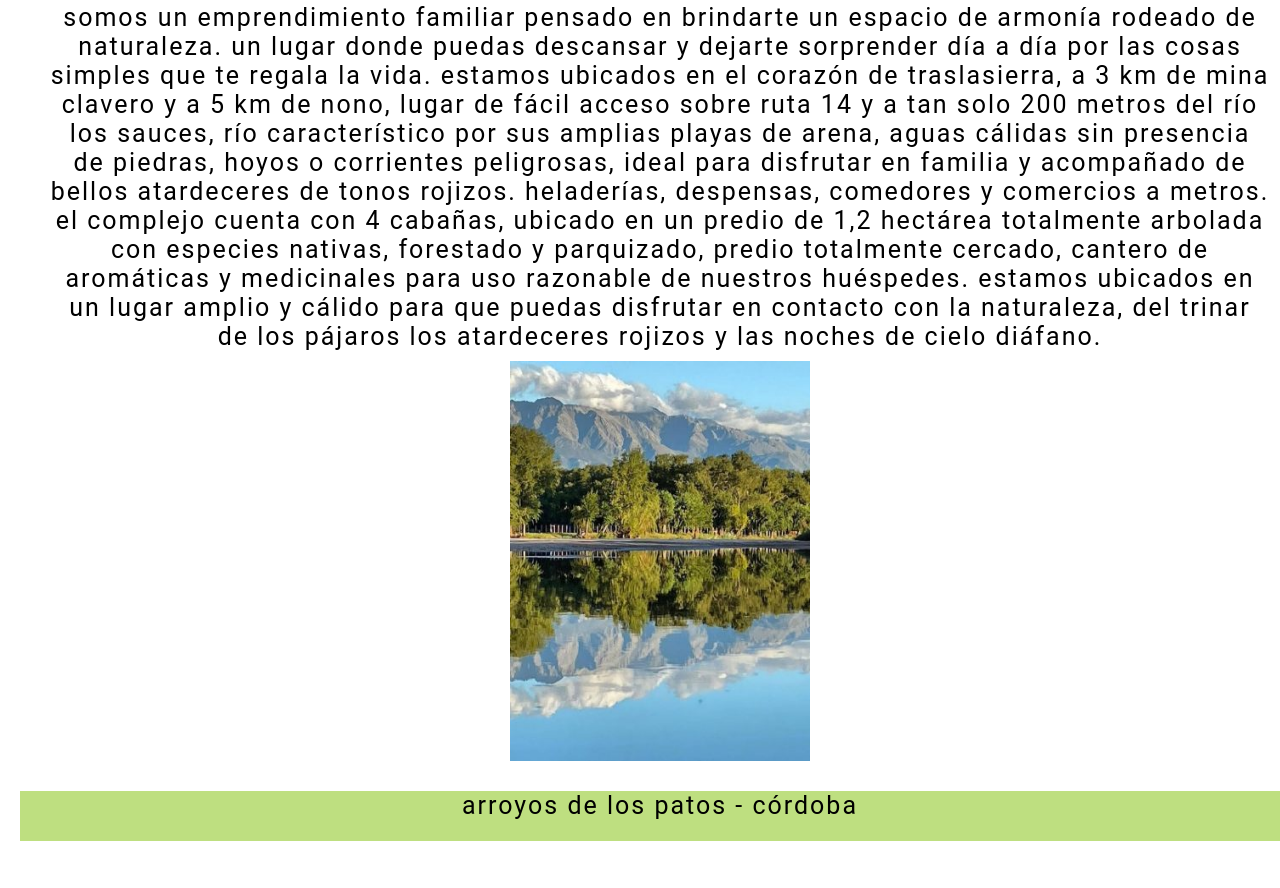
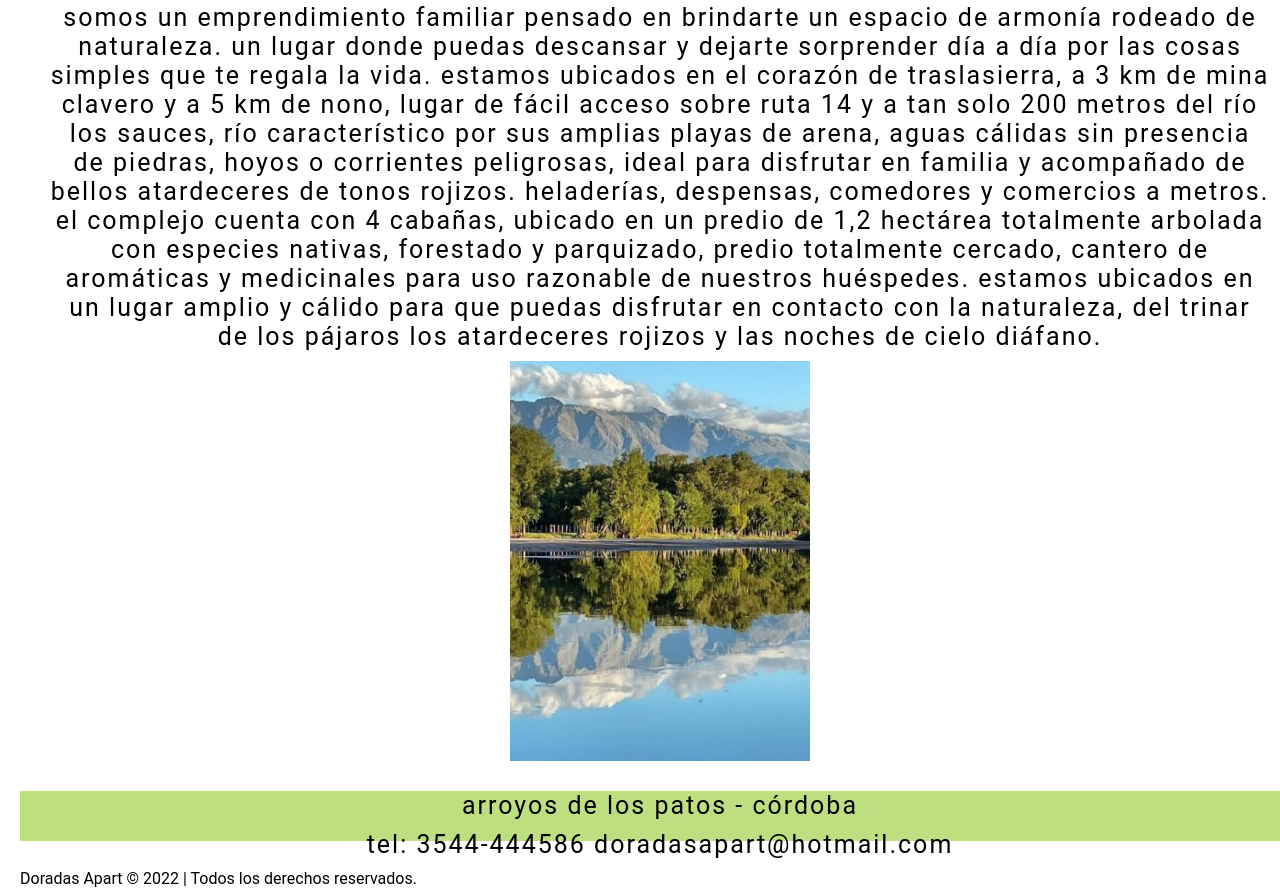
Before and after one commit to martinpiojoso/proyectofnal, a plain HTML site: page index.html in a window 1280 px wide. Shown: the part 800-1688 px from the top of the page. Before the commit the page ends 1661 px from the top, so only its background shows below. Drawn offline with Linux system fonts and the light colour scheme.

Commit message:
html mod

```diff
--- a/index.html
+++ b/index.html
@@ -93,6 +93,9 @@
   <footer>
     <div class="footer-container">
       <p class="P_container1"> Arroyos de los Patos - Córdoba</p>
+      <p class="P_container2">Tel: 3544-444586  doradasapart@hotmail.com </p>
+      <p class="P_container3"></p>Doradas Apart © 2022 | Todos los derechos reservados.</p>
+
     </div>
   </footer>
 
```
